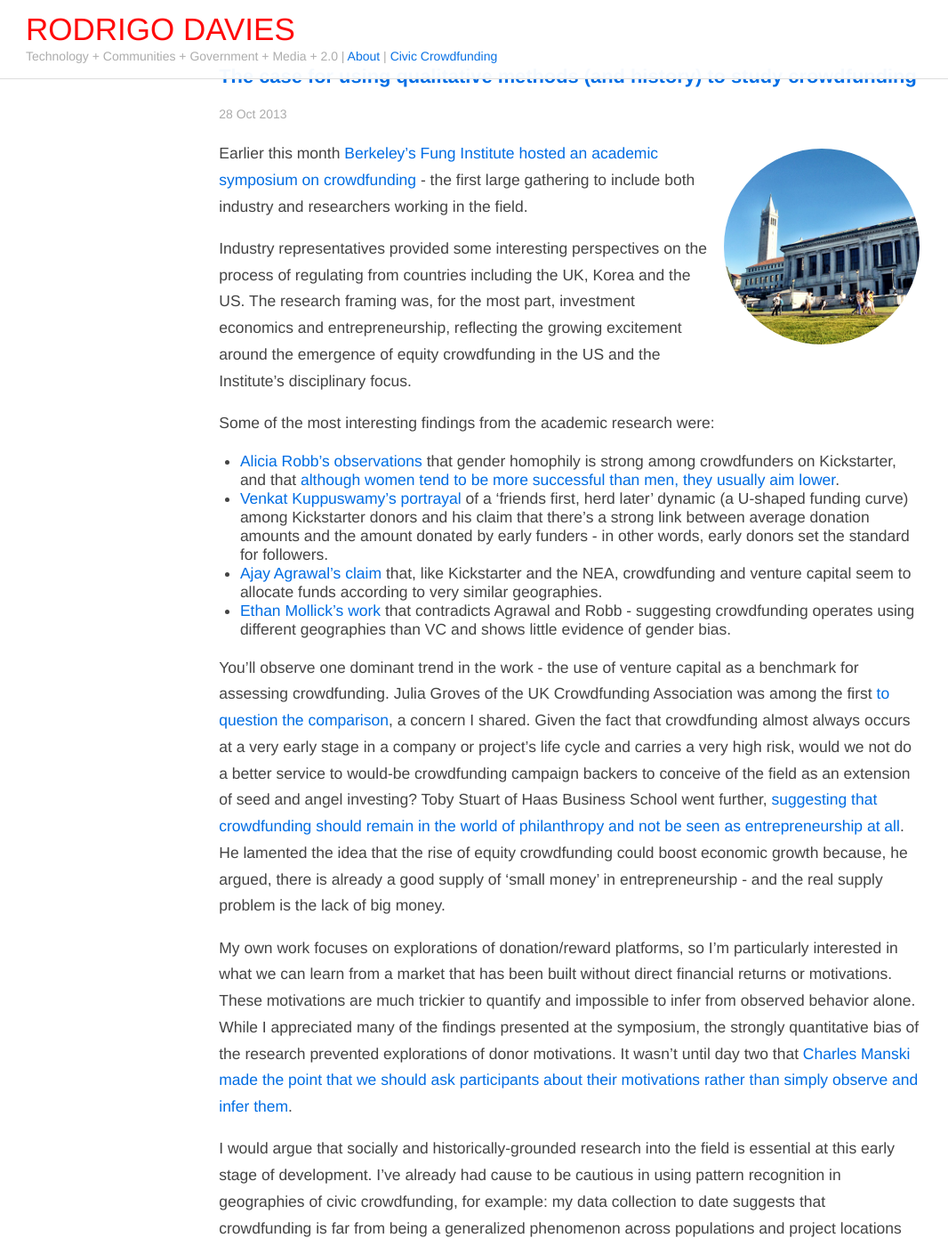
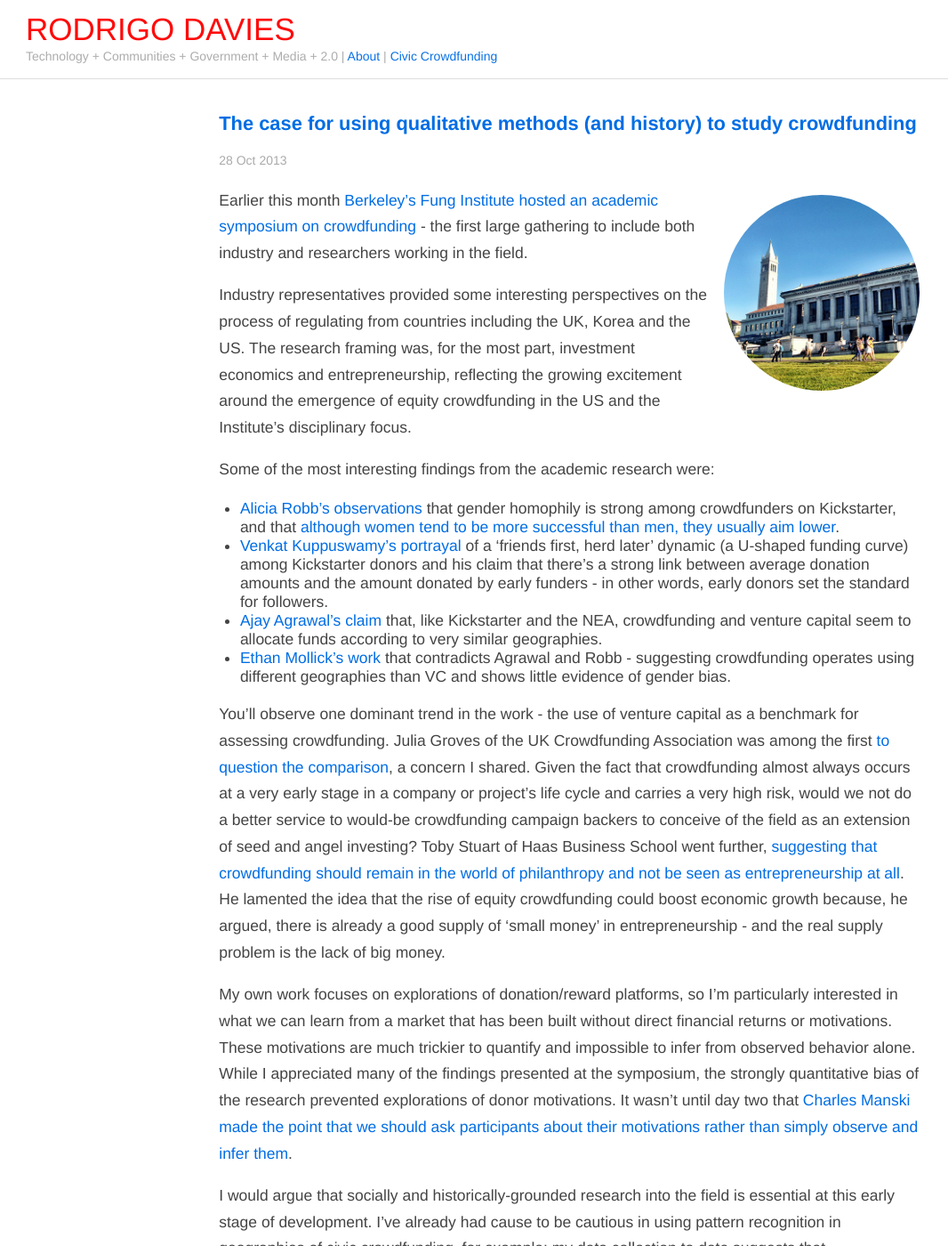
Before and after one commit to rodrigodavies/blog, a Jekyll site: the page built from index.html, in a window 1280 px wide and 1400 px high. Shown: the whole window at 89% size, without its empty margins (0-1066 px from the left). Built offline with Jekyll 4.4.1, drawn with Linux system fonts in a browser that asks for light colours; nearby versions of some CDN libraries; Markdown is read by kramdown in place of the engine named in the settings.

Commit message:
Tweaks margin rules

```diff
--- a/css/main.css
+++ b/css/main.css
@@ -61,7 +61,7 @@ ul.posts span {
   font-family: inherit;
   font-size: 125%;
   width: 45em;
-  margin: 4em auto 2em;
+  margin: 7em auto 2em;
 }
 
 .header {
```
